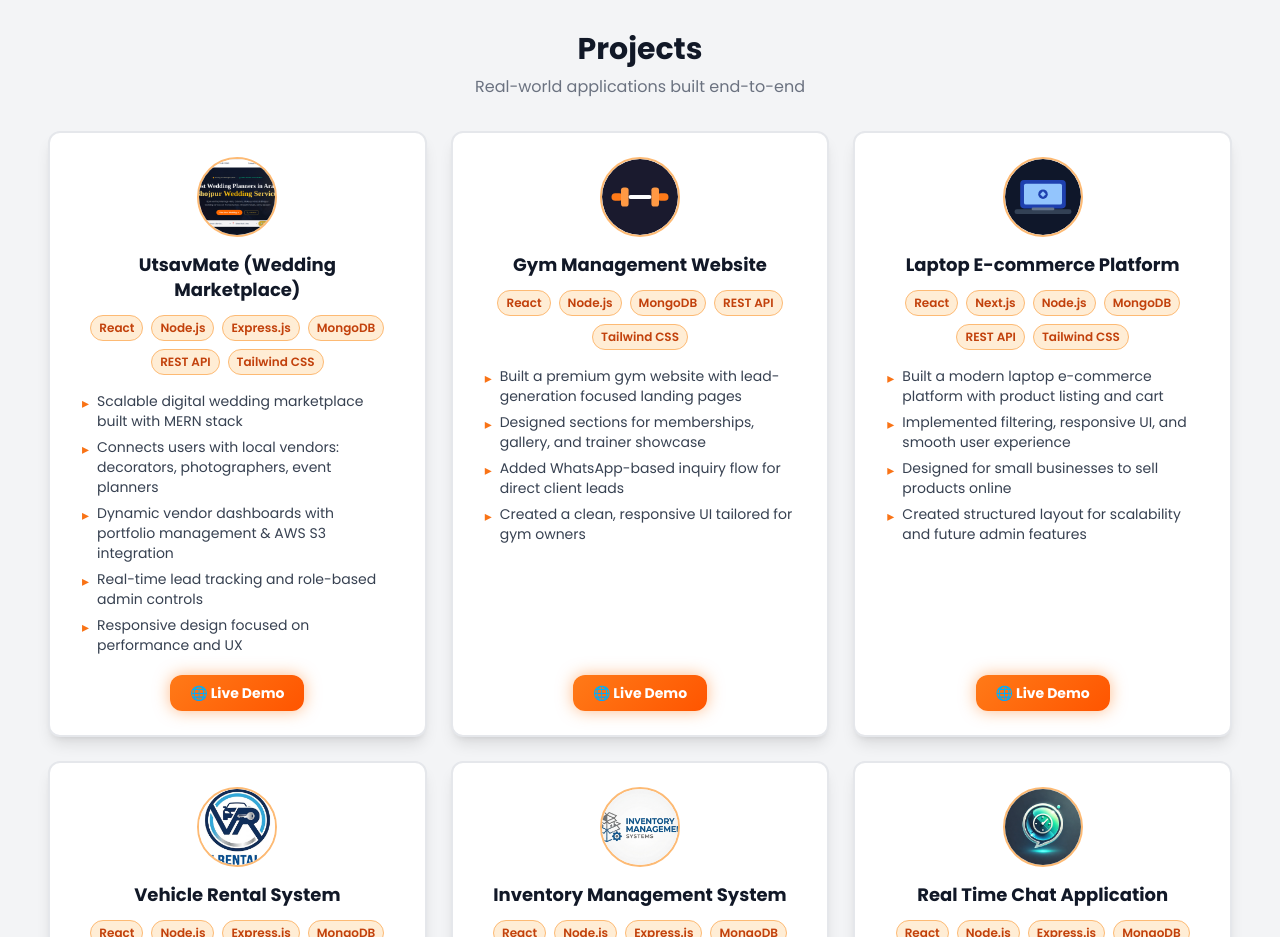
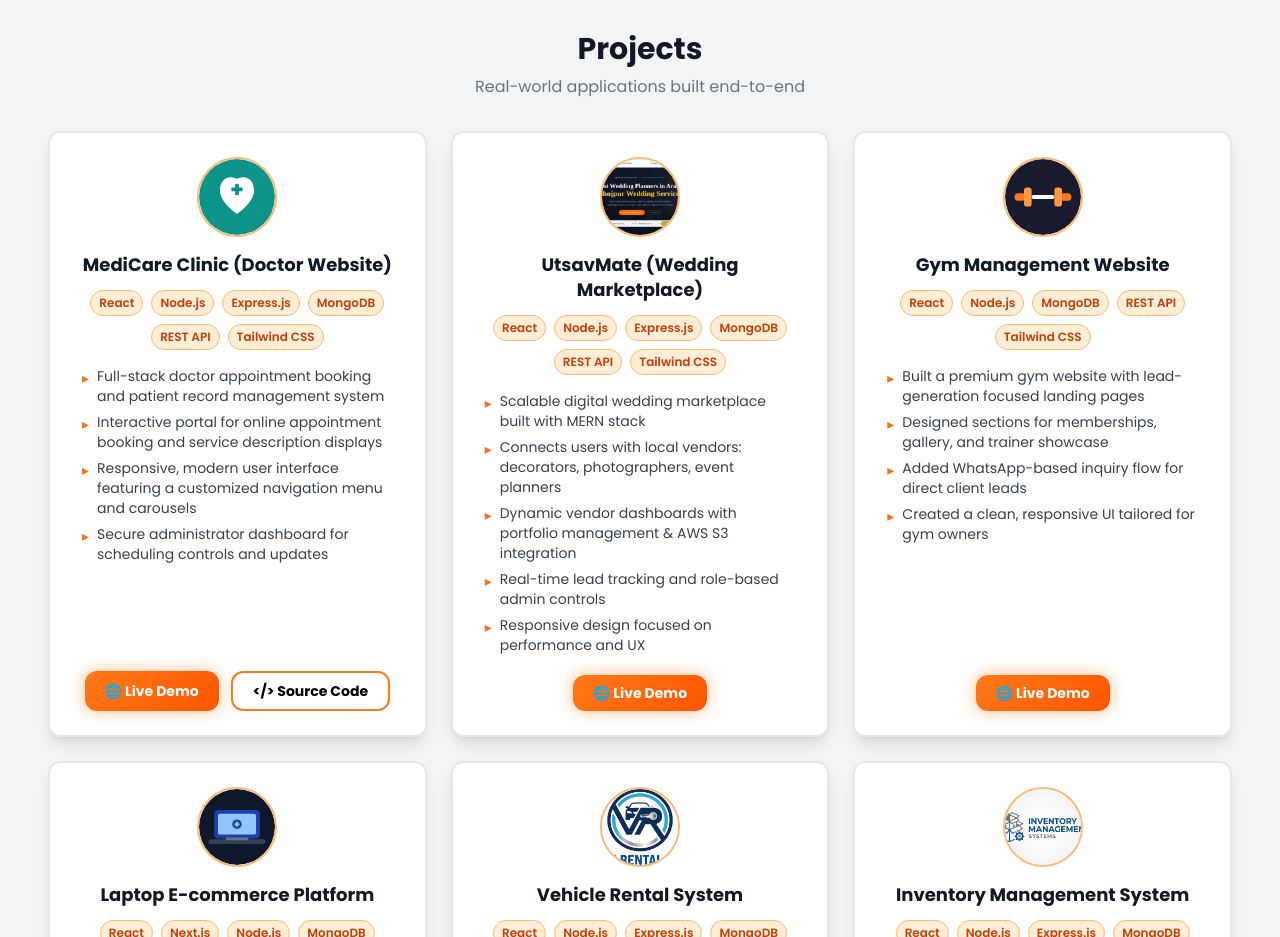
Before and after one commit to KUSHWAHA-RANVIJAY-SINGH/Portfolio, a React (Vite) app: page / in a window 1280 px wide. Shown: the part 2580-3517 px from the top of the page. Built offline with nearby package versions, Linux system fonts and the light colour scheme.

Commit message:
feat: add Docker and Redis skills to About page and include new MediCare project in portfolio

```diff
--- a/src/components/About/About.jsx
+++ b/src/components/About/About.jsx
@@ -6,6 +6,7 @@ import {
   SiJavascript, SiTailwindcss, SiGit, SiGithub,
   SiPostman, SiVercel, SiNetlify, SiAmazons3,
   SiHtml5, SiCss3,
+  SiDocker, SiRedis,
 } from 'react-icons/si'
 import { FaKey, FaServer } from 'react-icons/fa'
 
@@ -45,6 +46,7 @@ const skillCategories = [
     skills: [
       { icon: <SiMongodb  className="text-green-600"   />, label: 'MongoDB'  },
       { icon: <SiMongoose className="text-red-500"     />, label: 'Mongoose' },
+      { icon: <SiRedis    className="text-red-600"     />, label: 'Redis'    },
     ],
   },
   {
@@ -59,6 +61,7 @@ const skillCategories = [
       { icon: <SiVercel    className="text-gray-800 dark:text-white" />, label: 'Vercel' },
       { icon: <SiNetlify   className="text-teal-500"              />, label: 'Netlify' },
       { icon: <SiAmazons3   className="text-yellow-500"            />, label: 'AWS S3'  },
+      { icon: <SiDocker    className="text-sky-500"               />, label: 'Docker'  },
     ],
   },
 ]
--- a/src/components/Project.jsx
+++ b/src/components/Project.jsx
@@ -38,6 +38,17 @@ const LaptopLogo = () => (
   </svg>
 );
 
+const DoctorLogo = () => (
+  <svg viewBox="0 0 80 80" fill="none" xmlns="http://www.w3.org/2000/svg" className="w-full h-full">
+    <circle cx="40" cy="40" r="40" fill="#0d9488"/>
+    {/* Stylized White Heart */}
+    <path d="M40 58 C40 58 22 46 22 33 C22 23 29 17 38 20 C40 21 40 21 40 21 C40 21 40 21 42 20 C51 17 58 23 58 33 C58 46 40 58 40 58 Z" fill="#ffffff"/>
+    {/* Teal Medical Cross inside the Heart */}
+    <rect x="38" y="26" width="4" height="12" rx="1" fill="#0d9488"/>
+    <rect x="34" y="30" width="12" height="4" rx="1" fill="#0d9488"/>
+  </svg>
+);
+
 /* ─── Chip list component ─────────────────────────────────────── */
 const ChipList = ({ chips }) => (
   <div className="flex flex-wrap gap-2 justify-center mb-4">
@@ -65,9 +76,25 @@ const ProjectLogo = ({ logo, SvgComponent, title }) => (
 /* ─── Project data ────────────────────────────────────────────── */
 function Project() {
   const cardItem = [
-    /* 1 ── UtsavMate */
+    /* 1 ── Doctor Website */
     {
       id: 0,
+      SvgLogo: DoctorLogo,
+      title: "MediCare Clinic (Doctor Website)",
+      chips: T.mern,
+      bullets: [
+        "Full-stack doctor appointment booking and patient record management system",
+        "Interactive portal for online appointment booking and service description displays",
+        "Responsive, modern user interface featuring a customized navigation menu and carousels",
+        "Secure administrator dashboard for scheduling controls and updates",
+      ],
+      github: "https://github.com/KUSHWAHA-RANVIJAY-SINGH/Doctor_Website",
+      Live_link: "https://doctor-website-kappa.vercel.app/",
+    },
+
+    /* 2 ── UtsavMate */
+    {
+      id: 1,
       logo: Utsavmate,
       title: "UtsavMate (Wedding Marketplace)",
       chips: T.mern,
@@ -81,9 +108,9 @@ function Project() {
       Live_link: "https://utsavmate.in/",
     },
 
-    /* 2 ── Gym Management Website */
+    /* 3 ── Gym Management Website */
     {
-      id: 1,
+      id: 2,
       SvgLogo: GymLogo,
       title: "Gym Management Website",
       chips: T.gym,
@@ -96,9 +123,9 @@ function Project() {
       Live_link: "https://gymdemo.hitechcrest.com/",
     },
 
-    /* 3 ── Laptop E-commerce Platform */
+    /* 4 ── Laptop E-commerce Platform */
     {
-      id: 2,
+      id: 3,
       SvgLogo: LaptopLogo,
       title: "Laptop E-commerce Platform",
       chips: T.laptop,
@@ -111,9 +138,9 @@ function Project() {
       Live_link: "https://demo.hitechcrest.com/",
     },
 
-    /* 4 ── Vehicle Rental System */
+    /* 5 ── Vehicle Rental System */
     {
-      id: 3,
+      id: 4,
       logo: Vehicle_logo,
       title: "Vehicle Rental System",
       chips: T.vehicle,
@@ -128,9 +155,9 @@ function Project() {
       Live_link: "https://vehicle-rental-system-wheat-six.vercel.app/",
     },
 
-    /* 5 ── Inventory Management System */
+    /* 6 ── Inventory Management System */
     {
-      id: 4,
+      id: 5,
       logo: Inventory,
       title: "Inventory Management System",
       chips: T.inventory,
@@ -145,9 +172,9 @@ function Project() {
       Live_link: "https://invsys-frontend.vercel.app/",
     },
 
-    /* 6 ── Real Time Chat Application */
+    /* 7 ── Real Time Chat Application */
     {
-      id: 5,
+      id: 6,
       logo: Logo,
       title: "Real Time Chat Application",
       chips: T.chat,
```
